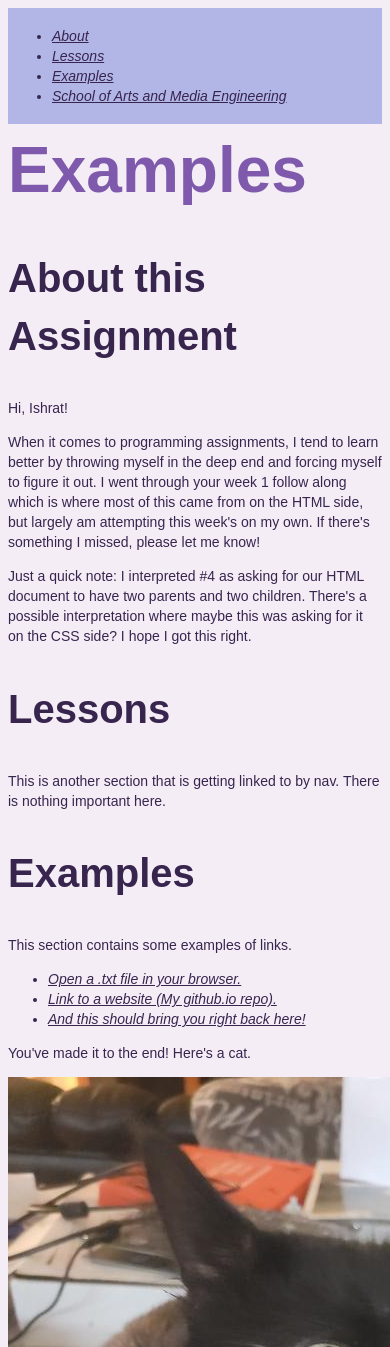
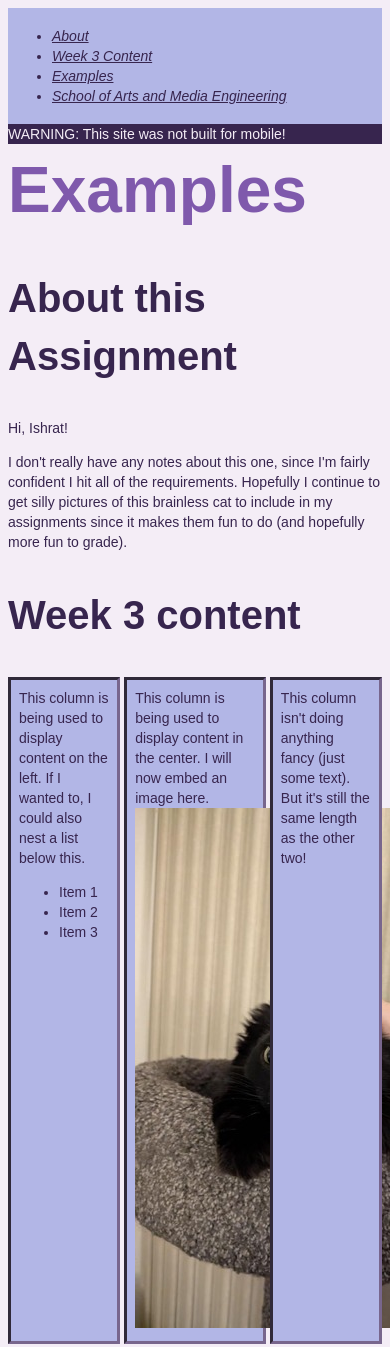
Before and after one commit to ETSells/ETSells.github.io, a plain HTML site: page index.html in a window 390 px wide. Shown: the top 1347 px of the page. Drawn offline with Linux system fonts and the light colour scheme.

Commit message:
Week 3:
3 divs nested in a div w/ flex layout and padding, margins, borders; nav now sticks to top; media tag detects when viewport width < 600px and shows a warning

```diff
--- a/index.html
+++ b/index.html
@@ -8,31 +8,47 @@
     <title>AME 220 Week 2 - Eli Sells</title>
 </head>
 <body>
+<!--NAVIGATION BEGIN-->
 <nav class="navStyle">
     <ul>
         <li><a href="About">About</a></li>
-        <li><a href="Lessons">Lessons</a></li>
+        <li><a href="Week 3 Content">Week 3 Content</a></li>
         <li><a href="Examples">Examples</a></li>
         <li><a href="https://ame.asu.edu" target="_blank">School of Arts and Media Engineering</a></li>
     </ul>
 </nav>
 <!--NAVIGATION END-->
+<div class="mobile-disclaimer" id="mobile">
+    WARNING: This site was not built for mobile! <!-- Test this one out by dragging your browser edge in! -->
+</div>
 <header id="header" class="hero">Examples</header>
 <section class="body" id="About">
     <h1>About this Assignment</h1>
     Hi, Ishrat!
     <p></p> <!--I don't think this is the right way to use these, but it always worked in JavaDoc and seems to work here.-->
-    When it comes to programming assignments, I tend to learn better by throwing myself in the deep end
-    and forcing myself to figure it out. I went through your week 1 follow along which is where most of this
-    came from on the HTML side, but largely am attempting this week's on my own. If there's something I
-    missed, please let me know!
-    <p></p>
-    Just a quick note: I interpreted #4 as asking for our HTML document to have two parents and two children.
-    There's a possible interpretation where maybe this was asking for it on the CSS side? I hope I got this right.
+    I don't really have any notes about this one, since I'm fairly confident I hit all of the requirements. Hopefully I continue
+    to get silly pictures of this brainless cat to include in my assignments since it makes them fun to do (and hopefully more fun
+    to grade).
 </section>
-<section class="body" id="Lessons">
-    <h1>Lessons</h1>
-    This is another section that is getting linked to by nav. There is nothing important here.
+<section class="body" id="Week 3 Content">
+    <h1>Week 3 content</h1>
+    <div class="boxContainer" id="threeboxcontainer">
+        <div class="threebox" id="week3left">
+            This column is being used to display content on the left. If I wanted to, I could also nest a list below this.
+            <ul>
+                <li>Item 1</li>
+                <li>Item 2</li>
+                <li>Item 3</li>
+            </ul>
+        </div>
+        <div class="threebox" id="week3center">
+            This column is being used to display content in the center. I will now embed an image here.
+            <img src="./resources/cat.jpg">
+        </div>
+        <div class="threebox" id="week3right">
+            This column isn't doing anything fancy (just some text). But it's still the same length as the other two!
+        </div>
+    </div>
 </section>
 <section class="body" id="Examples">
     <h1>Examples</h1>
--- a/styles.css
+++ b/styles.css
@@ -133,4 +133,43 @@ a:hover {
     background-color: #B2B6E6;
     color: #37254E;
     padding: 4px; /* looked this up bc that background was bothering me */
+    position: sticky;
+    top: 4px;
 }
+
+@media screen and not (max-width: 600px) {
+    .mobile-disclaimer {
+        display: none;
+    }
+}
+@media screen and (max-width: 600px) {
+    .mobile-disclaimer {
+        /* The colors are special, and the rest is ripped from body */
+        background-color: #37254E;
+        color: #F4EDF6;
+        font-family: 'Istok Web', sans-serif;
+        font-style: normal;
+        font-weight: 400;
+        font-size: 14px;
+        line-height: 20px;
+    }
+}
+
+/************** BODY ******************/
+
+.boxContainer {
+    display: flex;
+}
+
+.threebox {
+    width: 32%;
+    padding: 8px;
+    border-color: #78668D;
+    border-style: inset; /* Intellisense (my savior) gave me this option and I was curious */
+    background-color: #B2B6E6;
+}
+
+#week3center {
+    margin-left: 4px;
+    margin-right: 4px;
+}
```
Also changed, not shown: resources/cat.jpg (added).
